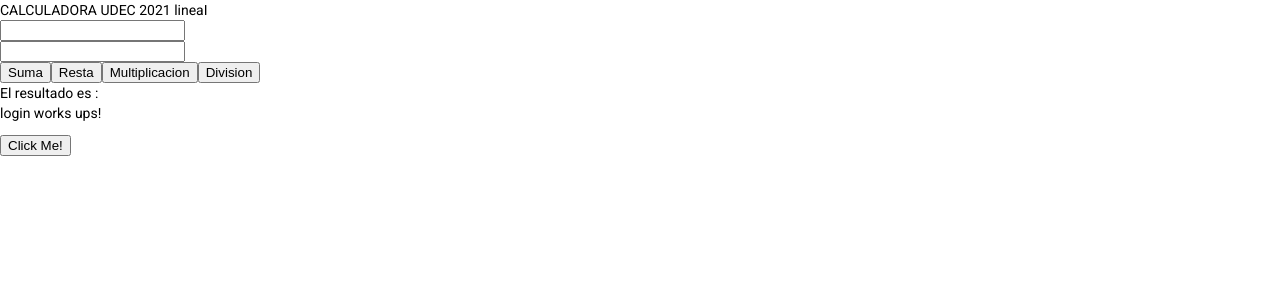
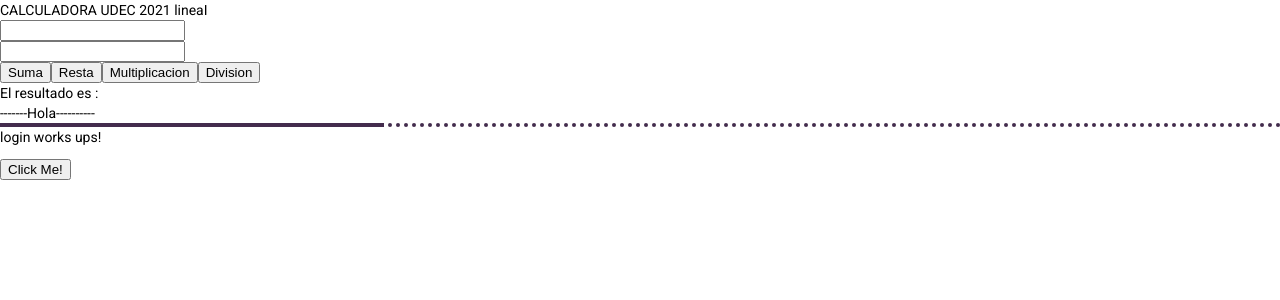
Before and after one commit to TatanCardenas/Linea, an Angular app: page / in a window 1280 px wide. Shown: the top 300 px of the page. Built offline with nearby package versions, Linux system fonts and the light colour scheme.

Commit message:
Se agrego la animacion de la barra de progreso

```diff
--- a/src/app/app.component.html
+++ b/src/app/app.component.html
@@ -9,4 +9,8 @@
 <br>
         El resultado es : {{resultado}}
 <br>
+-------Hola----------
+<br>
+<mat-progress-bar  [mode] = "'buffer'" [bufferValue]="30" > </mat-progress-bar >
+
 <app-login></app-login>
--- a/src/app/app.module.ts
+++ b/src/app/app.module.ts
@@ -6,7 +6,8 @@ import { AppComponent } from './app.component';
 import { LoginComponent } from './pages/login/login.component';
 import { RegistroComponent } from './pages/registro/registro.component';
 import { FormsModule } from '@angular/forms';
-import { NoopAnimationsModule } from '@angular/platform-browser/animations';
+//import { NoopAnimationsModule } from '@angular/platform-browser/animations';
+import { MatProgressBarModule } from '@angular/material/progress-bar';
 
 @NgModule({
   declarations: [
@@ -17,7 +18,9 @@ import { NoopAnimationsModule } from '@angular/platform-browser/animations';
   imports: [
     BrowserModule,
     AppRoutingModule,
-    FormsModule, NoopAnimationsModule
+    FormsModule,
+  //  NoopAnimationsModule,
+    MatProgressBarModule
   ],
   providers: [],
   bootstrap: [AppComponent]
```
